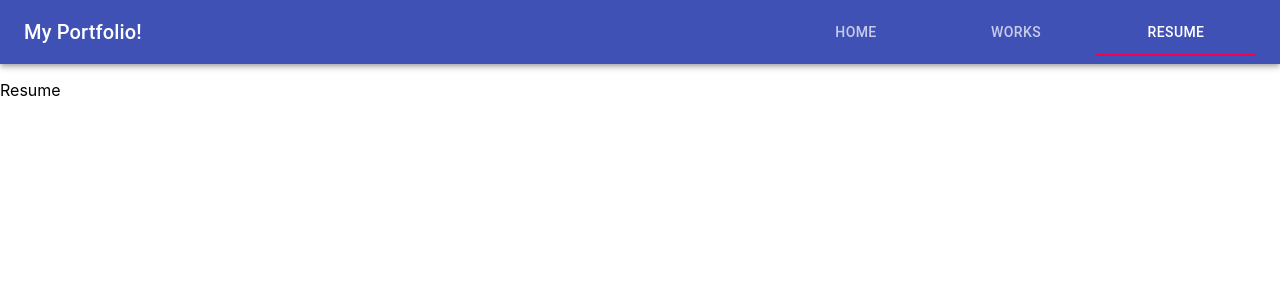
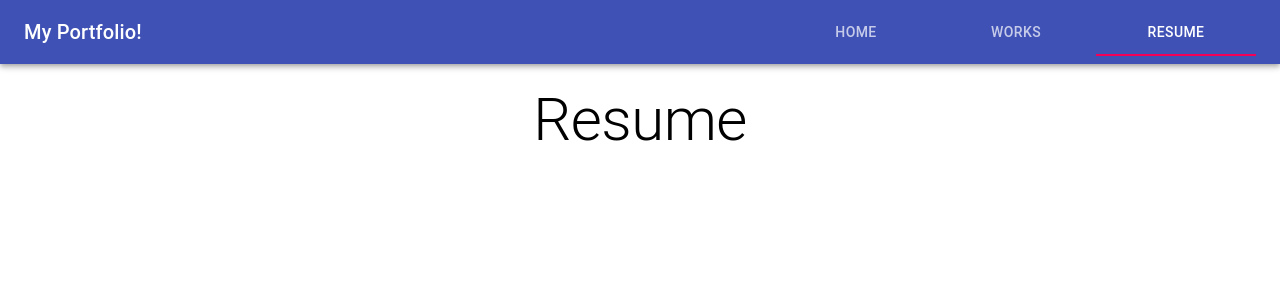
Before and after one commit to iteduki/react-portfolio, a React (Create React App) app: page / in a window 1280 px wide. Both pictures are taken after a click on the tab "RESUME". Shown: the top 300 px of the page. Built offline with nearby package versions, Linux system fonts and the light colour scheme.

Commit message:
職歴ページタイトルの表示

```diff
--- a/src/pages/Resume.tsx
+++ b/src/pages/Resume.tsx
@@ -1,9 +1,21 @@
 import React from "react"
+import { Box, Typography } from "@material-ui/core"
+import { makeStyles } from "@material-ui/styles"
 
-type ResumeProps = {
-  text?: string
+const useStyles = makeStyles({
+  resume: {
+    display: "flex",
+    flexDirection: "column",
+    alignItems: "center",
+    margin: 20
+  }
+})
+
+export default function Resume() {
+  const classes = useStyles()
+  return (
+    <Box className={classes.resume}>
+      <Typography variant="h2">Resume</Typography>
+    </Box>
+  )
 }
-
-export default function Resume({ text = "Resume" }: ResumeProps) {
-  return <p>{text}</p>
-}
```
